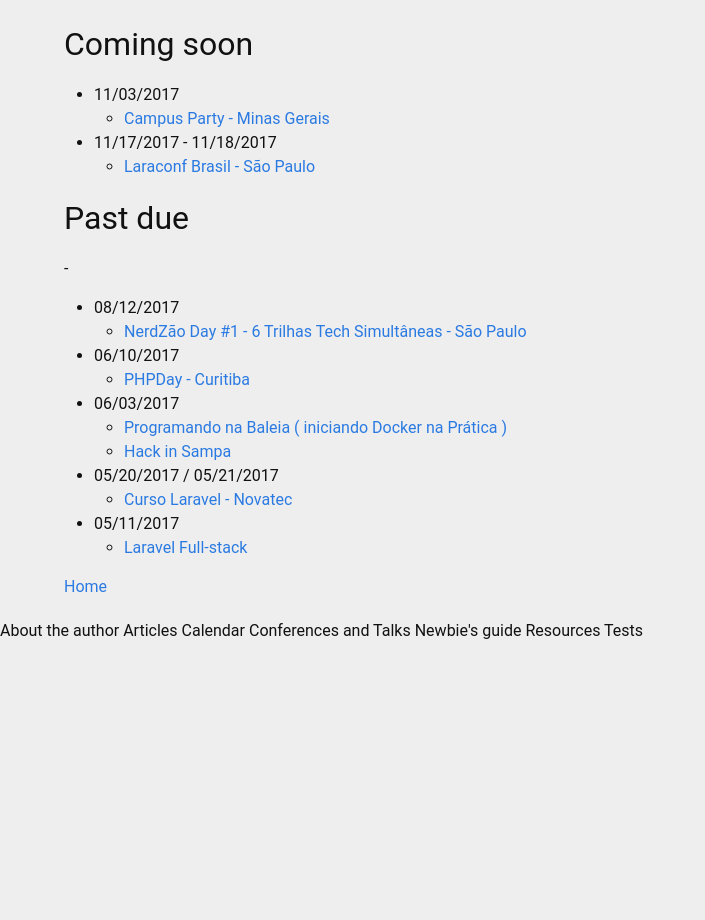
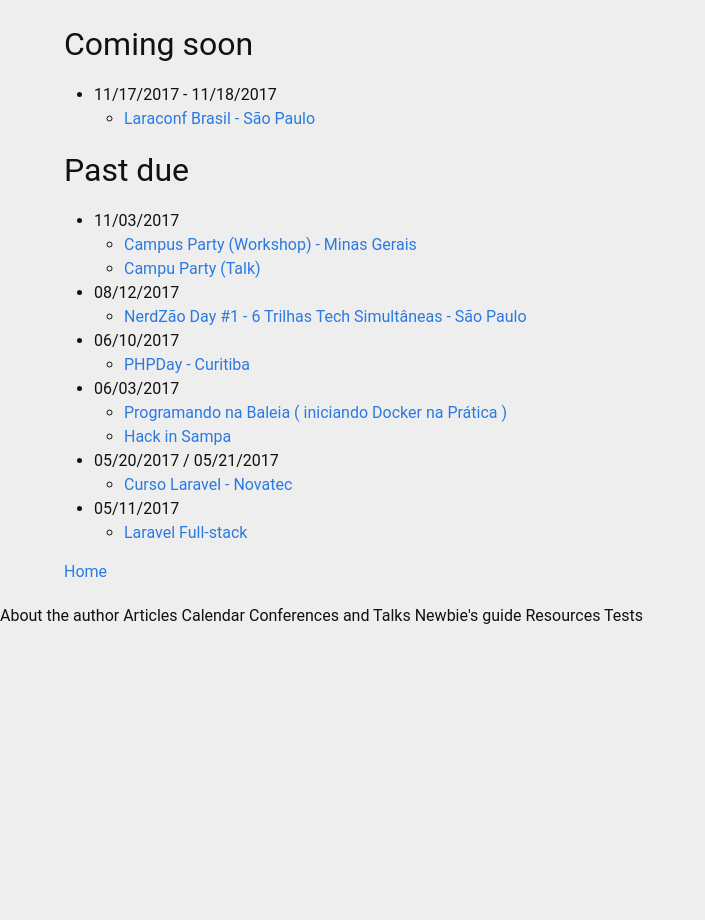
Before and after one commit to tiepdotme/marabesi.com, a Jekyll site: the page built from calendar.md, in a window 1280 px wide. Shown: the whole page, without its empty margins (0-705 px from the left). Built offline with Jekyll 4.4.1, drawn with Linux system fonts in a browser that asks for light colours; comment, search, counter and statistics services are not loaded.

Commit message:
Update calendar.md
content updated

```diff
--- a/calendar.md
+++ b/calendar.md
@@ -24,14 +24,15 @@ last_name: Marabesi
 
 # Coming soon
 
-- 11/03/2017
-  - [Campus Party - Minas Gerais](https://campuse.ro/events/campus-party-minas-gerais-2017/workshop/programando-na-baleia-iniciando-docker-na-pratica-cpmg2/)
-
 - 11/17/2017 - 11/18/2017
   - [Laraconf Brasil - São Paulo](http://laraconfbrasil.com.br)
 
 # Past due
--
+
+- 11/03/2017
+  - [Campus Party (Workshop) - Minas Gerais](https://campuse.ro/events/campus-party-minas-gerais-2017/workshop/programando-na-baleia-iniciando-docker-na-pratica-cpmg2/)
+  - [Campu Party (Talk)](http://bint2za.m.attendify.com/app/sessions/9Q3VcyskzO7YVtFWIG/details)
+
 - 08/12/2017
   - [NerdZão Day #1 - 6 Trilhas Tech Simultâneas - São Paulo](https://www.meetup.com/pt-BR/Nerdzao/events/241571883/)
 
```
